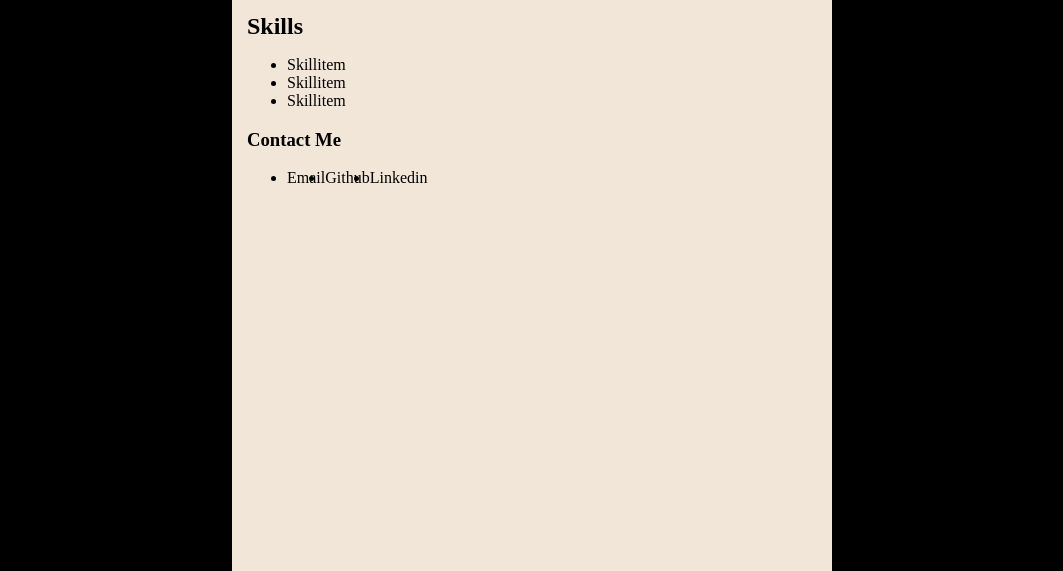
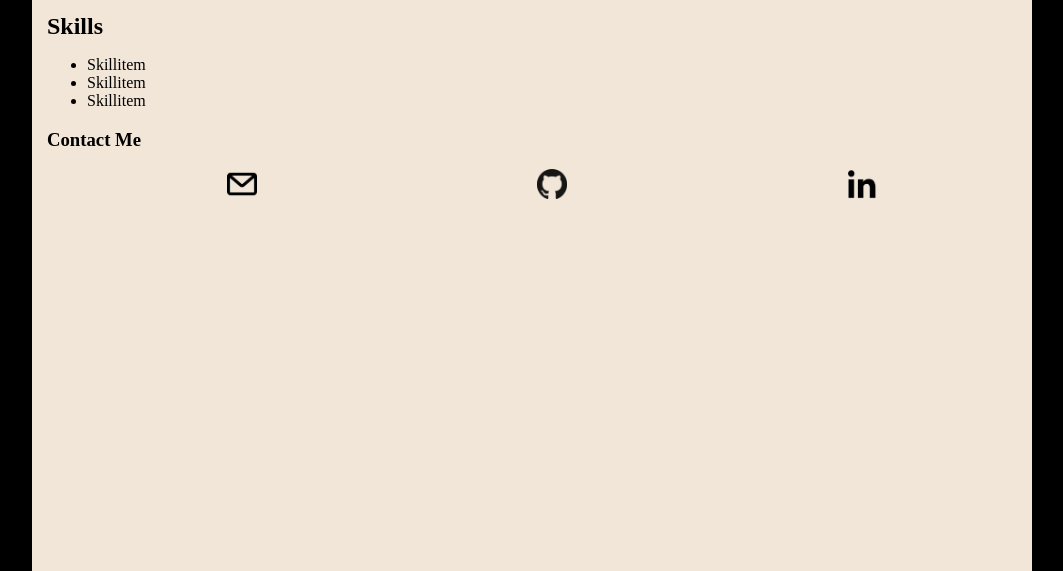
Before and after one commit to cabro1103/portfolio, a plain HTML site: page index.html in a window 1280 px wide. Shown: the part 229-800 px from the top of the page, without its empty margins (108-1171 px from the left). Drawn offline with Linux system fonts and the light colour scheme.

Commit message:
updated css

```diff
--- a/css/styles.css
+++ b/css/styles.css
@@ -1,8 +1,9 @@
 html {
     background-color: black;
-    max-width: 600px;
+    max-width: 1000px;
     height: 100%;
     margin: auto;
+    min-width: 400px;
 }
 
 nav {
@@ -38,9 +39,16 @@ body {
 
 .contactitems {
     display: flex;
+    list-style-type: none;
+    justify-content: space-around;
 }
 
 .navitem a{
     color:black;
     text-decoration: none;
 }
+
+img {
+    width: 30px;
+    height: auto;
+}
--- a/index.html
+++ b/index.html
@@ -37,9 +37,9 @@
         <div id="contact">
             <h3>Contact Me</h3>
             <ul class="contactitems">
-                <li>Email</li>
-                <li>Github</li>
-                <li>Linkedin</li>
+                <li><a href="mailto:cabro1103@gmail.com"><img src="images\mail.png" /></a></li>
+                <li><a href="https://github.com/cabro1103"><img src="images\git.png" /></a></li>
+                <li><a href="https://www.linkedin.com/in/caleb-brown-083838188/"><img src="images\in.png" /></a></li>
             </ul>
         </div>
     </main>
```
